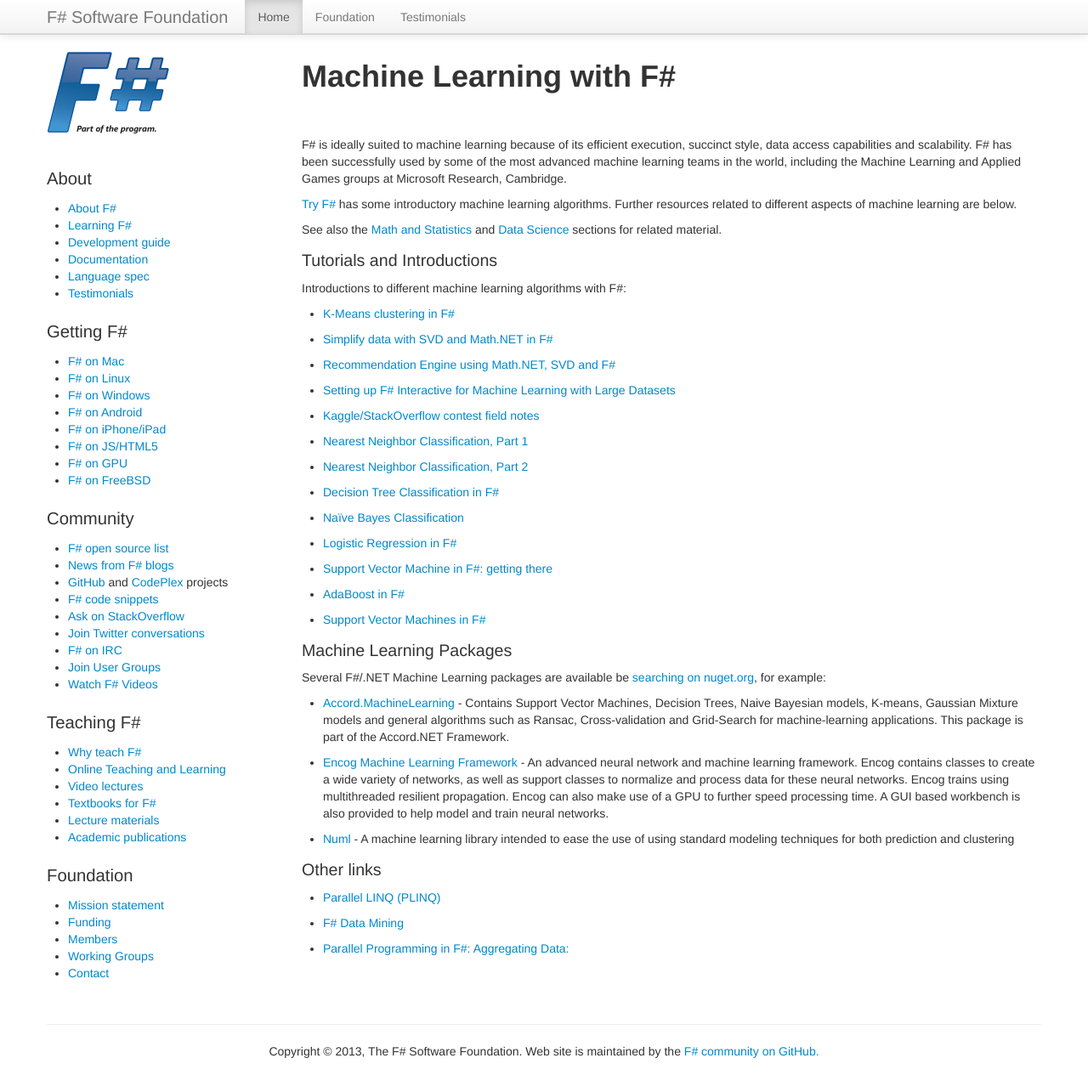
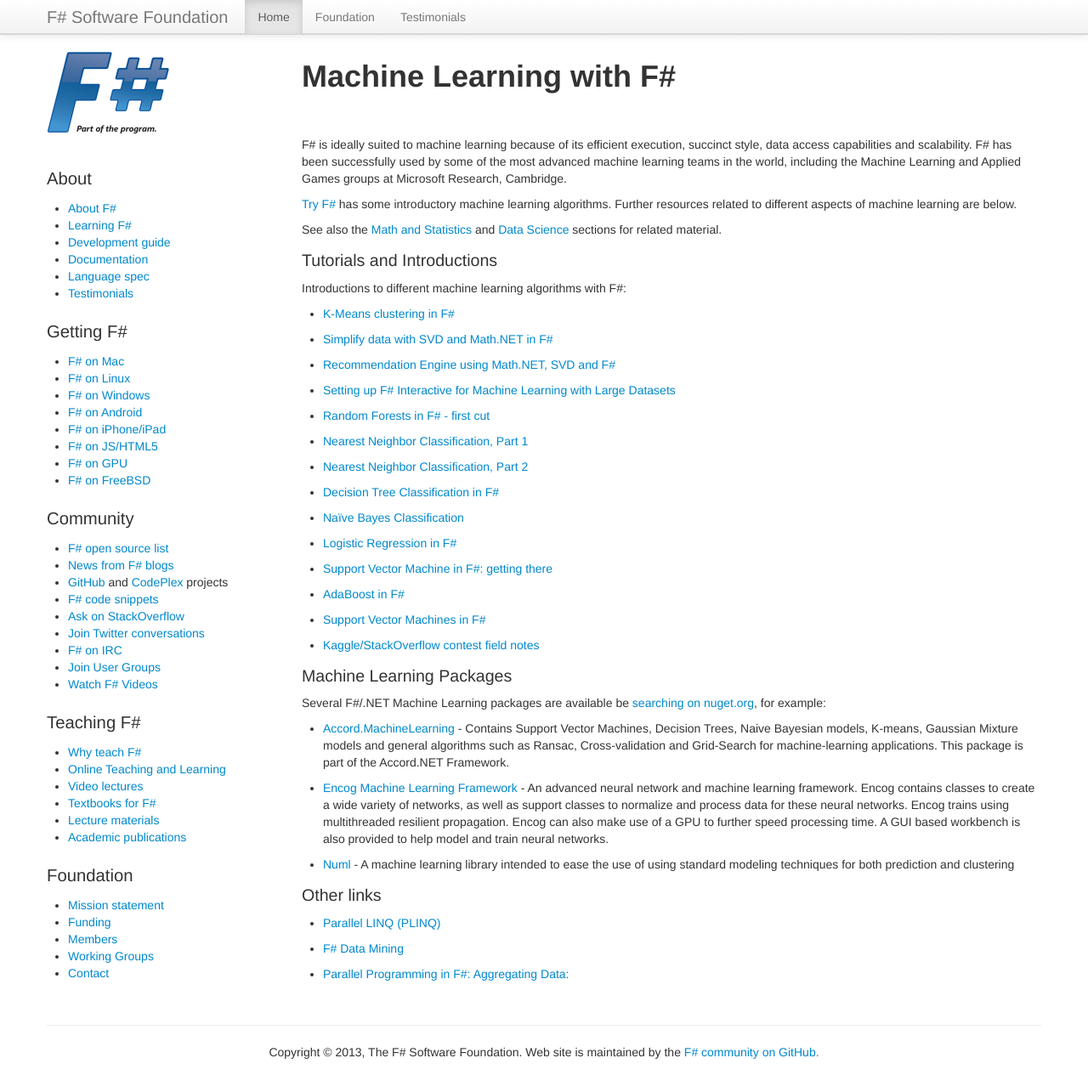
Before and after one commit to fsharp/fsharp.org, a Jekyll site: the page built from machine-learning/index.md, in a window 1280 px wide and 1298 px high. Shown: the top 1285 px of the window at 85% size. Built offline with Jekyll 4.4.1, drawn with Linux system fonts in a browser that asks for light colours; nearby versions of some CDN libraries; some web fonts are replaced; comment, search, counter and statistics services are not loaded.

Commit message:
Update index.md

```diff
--- a/machine-learning/index.md
+++ b/machine-learning/index.md
@@ -21,7 +21,7 @@
  * [Simplify data with SVD and Math.NET in F#](http://clear-lines.com/blog/post/Simplify-data-with-SVD-and-MathNET-in-FSharp.aspx)
  * [Recommendation Engine using Math.NET, SVD and F#](http://www.clear-lines.com/blog/post/Recommendation-Engine-with-SVD-and-MathNET-in-FSharp.aspx)
  * [Setting up F# Interactive for Machine Learning with Large Datasets](http://richardminerich.com/2013/03/setting-up-fsharp-interactive-for-machine-learning-with-large-datasets/)
- * [Kaggle/StackOverflow contest field notes](http://clear-lines.com/blog/post/Kaggle-StackOverflow-field-notes-part-1.aspx)
+ * [Random Forests in F# - first cut](http://www.clear-lines.com/blog/post/Random-Forest-classification-in-F-first-cut.aspx)
  * [Nearest Neighbor Classification, Part 1](http://clear-lines.com/blog/post/Nearest-Neighbor-Classification-part-1.aspx)
  * [Nearest Neighbor Classification, Part 2](http://clear-lines.com/blog/post/Nearest-Neighbor-Classification-Part-2.aspx)
  * [Decision Tree Classification in F#](http://clear-lines.com/blog/post/Decision-Tree-classification.aspx)
```
Also changed, not shown: other parts of machine-learning/index.md (+1 -0 lines).
